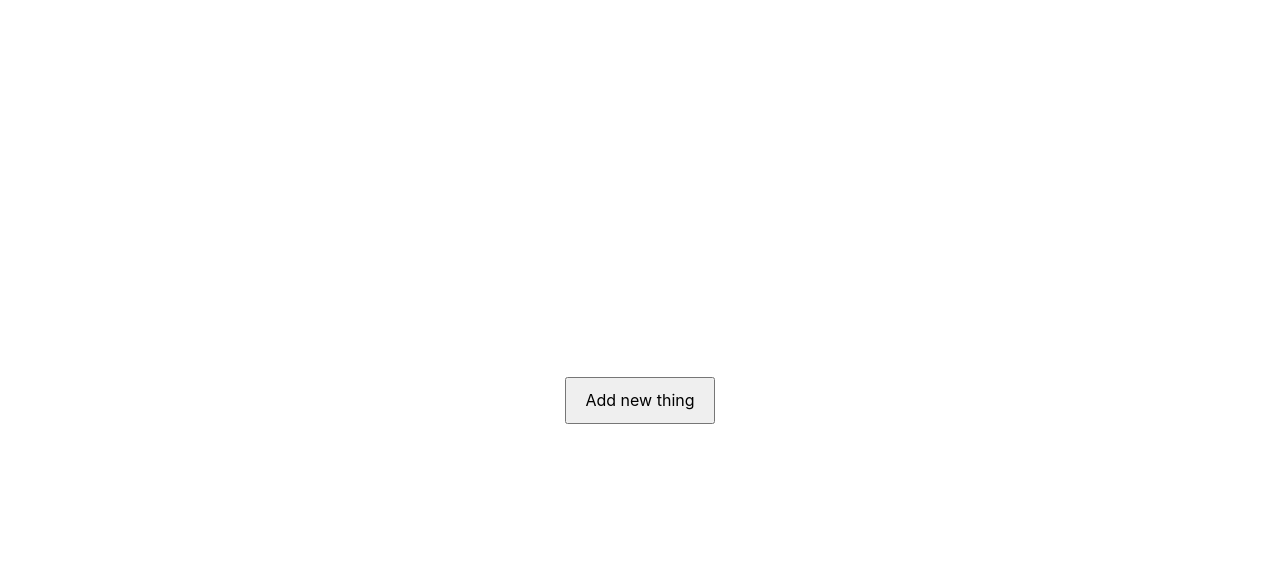
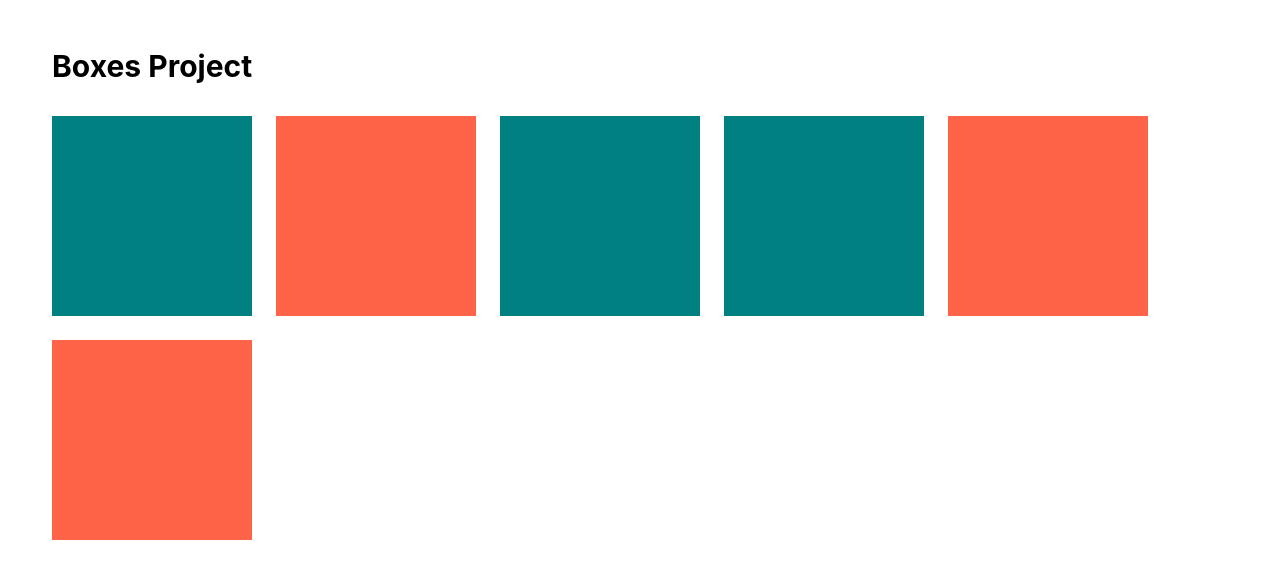
Before and after one commit to boburwebdev/reactjs-projects, a React (Create React App) app in the folder scrimba_playground/: page / in a window 1280 px wide. Shown: the top 578 px of the page. Built offline with nearby package versions, Linux system fonts and the light colour scheme.

Commit message:
finished "Boxes" project

```diff
--- a/scrimba_playground/src/App.js
+++ b/scrimba_playground/src/App.js
@@ -1,11 +1,11 @@
-import ThingsArray from './ThingsArray/ThingsArray';
+import Boxes from './Boxes/Boxes';
 
 import './App.css';
 
 function App() {
   return (
     <div className="App">
-      <ThingsArray />
+      <Boxes />
     </div>
   );
 }
--- /dev/null
+++ b/scrimba_playground/src/Boxes/BoxItem.js
@@ -0,0 +1,17 @@
+import React from 'react';
+
+const BoxItem = ({ boxId, isOn, toggleBoxState }) => {
+  const handleBoxClick = () => {
+    toggleBoxState(boxId)
+  }
+
+  return (
+    <div
+      className={`boxes__item ${isOn ? "boxes__item--teal" : "boxes__item--tomato"}`}
+      onClick={handleBoxClick}
+      >
+    </div>
+  )
+}
+
+export default BoxItem;
--- /dev/null
+++ b/scrimba_playground/src/Boxes/Boxes.js
@@ -0,0 +1,37 @@
+import React, { useState } from 'react';
+import boxesData from './BoxesData';
+import BoxItem from './BoxItem';
+import './Boxes.scss';
+
+const Boxes = () => {
+  const [boxes, setBoxes] = useState(boxesData);
+
+  const toggleBoxState = id => {
+    setBoxes(prevState => {
+      return prevState.map(box => box.id === id ? { ...box, on: !box.on} : box);
+    })
+  }
+
+  const boxItems = boxes.map(box => {
+    return <BoxItem
+            key={box.id}
+            boxId={box.id}
+            isOn={box.on}
+            toggleBoxState={toggleBoxState}
+          />
+  })
+
+  return (
+    <div className="boxes">
+      <div className="container">
+        <h1 className="boxes__title">Boxes Project</h1>
+
+        <div className="boxes__inner">
+          {boxItems}
+        </div>
+      </div>
+    </div>
+  )
+}
+
+export default Boxes;
--- /dev/null
+++ b/scrimba_playground/src/Boxes/Boxes.scss
@@ -0,0 +1,30 @@
+.boxes {
+  padding: 48px 0;
+
+  &__title {
+    font-size: 30px;
+    line-height: 36px;
+    margin-bottom: 20px;
+    margin-left: 12px;
+  }
+
+  &__inner {
+    display: flex;
+    flex-wrap: wrap;
+  }
+
+  &__item {
+    width: 200px;
+    height: 200px;
+    margin: 12px;
+    cursor: pointer;
+
+    &--teal {
+      background-color: teal;
+    }
+
+    &--tomato {
+      background-color: tomato;
+    }
+  }
+}
--- /dev/null
+++ b/scrimba_playground/src/Boxes/BoxesData.js
@@ -0,0 +1,26 @@
+export default [
+    {
+        id: 1,
+        on: true
+    },
+    {
+        id: 2,
+        on: false
+    },
+    {
+        id: 3,
+        on: true
+    },
+    {
+        id: 4,
+        on: true
+    },
+    {
+        id: 5,
+        on: false
+    },
+    {
+        id: 6,
+        on: false
+    },
+]
```
